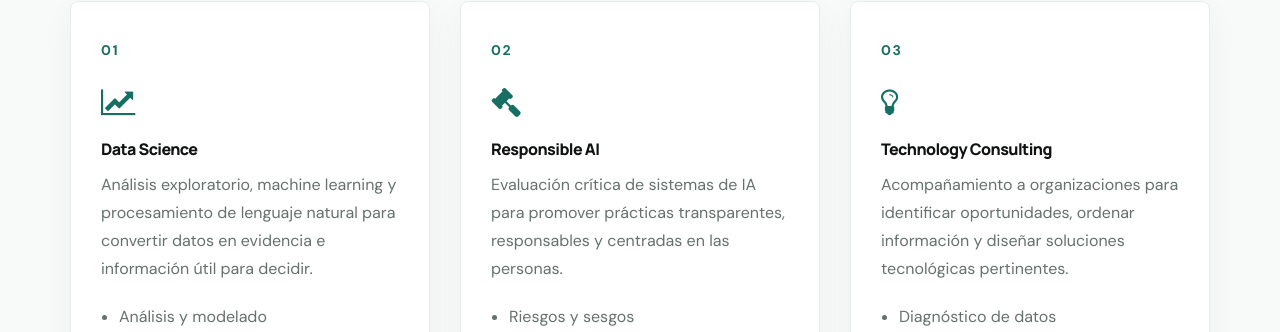
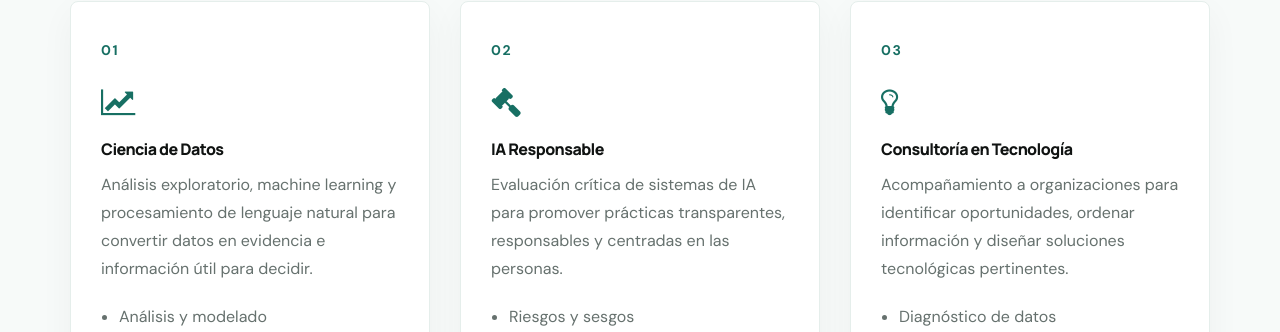
Before and after one commit to AmaliaGuaymasCanavire/amaliaguaymascanavire.github.io, a Jekyll site: the page built from index.html, in a window 1280 px wide and 900 px high, scrolled down 1751 px. Shown: the part 122-454 px from the top of the window. Built offline with Jekyll 4.4.1, drawn with Linux system fonts in a browser that asks for light colours.

Commit message:
Translate service titles in Spanish language view

```diff
--- a/_includes/services.html
+++ b/_includes/services.html
@@ -12,7 +12,7 @@
         <div class="service-card">
           <span class="service-number">01</span>
           <i class="fa fa-line-chart service-icon" aria-hidden="true"></i>
-          <h3>Data Science</h3>
+          <h3><span data-lang="es">Ciencia de Datos</span><span data-lang="en">Data Science</span></h3>
           <p><span data-lang="es">Análisis exploratorio, machine learning y procesamiento de lenguaje natural para convertir datos en evidencia e información útil para decidir.</span><span data-lang="en">Exploratory analysis, machine learning and natural language processing to turn data into evidence and actionable insights.</span></p>
           <ul><li><span data-lang="es">Análisis y modelado</span><span data-lang="en">Data analysis & modeling</span></li><li>NLP & semantic analysis</li><li><span data-lang="es">Evaluación de modelos</span><span data-lang="en">Model evaluation</span></li></ul>
         </div>
@@ -21,7 +21,7 @@
         <div class="service-card">
           <span class="service-number">02</span>
           <i class="fa fa-gavel service-icon" aria-hidden="true"></i>
-          <h3>Responsible AI</h3>
+          <h3><span data-lang="es">IA Responsable</span><span data-lang="en">Responsible AI</span></h3>
           <p><span data-lang="es">Evaluación crítica de sistemas de IA para promover prácticas transparentes, responsables y centradas en las personas.</span><span data-lang="en">Critical assessment of AI systems to promote transparent, responsible and people-centered practices.</span></p>
           <ul><li><span data-lang="es">Riesgos y sesgos</span><span data-lang="en">Risks & bias</span></li><li><span data-lang="es">Gobernanza de datos</span><span data-lang="en">Data governance</span></li><li><span data-lang="es">Adopción responsable</span><span data-lang="en">Responsible adoption</span></li></ul>
         </div>
@@ -30,7 +30,7 @@
         <div class="service-card">
           <span class="service-number">03</span>
           <i class="fa fa-lightbulb-o service-icon" aria-hidden="true"></i>
-          <h3>Technology Consulting</h3>
+          <h3><span data-lang="es">Consultoría en Tecnología</span><span data-lang="en">Technology Consulting</span></h3>
           <p><span data-lang="es">Acompañamiento a organizaciones para identificar oportunidades, ordenar información y diseñar soluciones tecnológicas pertinentes.</span><span data-lang="en">Supporting organizations in identifying opportunities, organizing information and designing fit-for-purpose technology solutions.</span></p>
           <ul><li><span data-lang="es">Diagnóstico de datos</span><span data-lang="en">Data assessment</span></li><li><span data-lang="es">Estrategia y prototipos de IA</span><span data-lang="en">AI strategy & prototypes</span></li><li><span data-lang="es">Capacitación de equipos</span><span data-lang="en">Team training</span></li></ul>
         </div>
```
